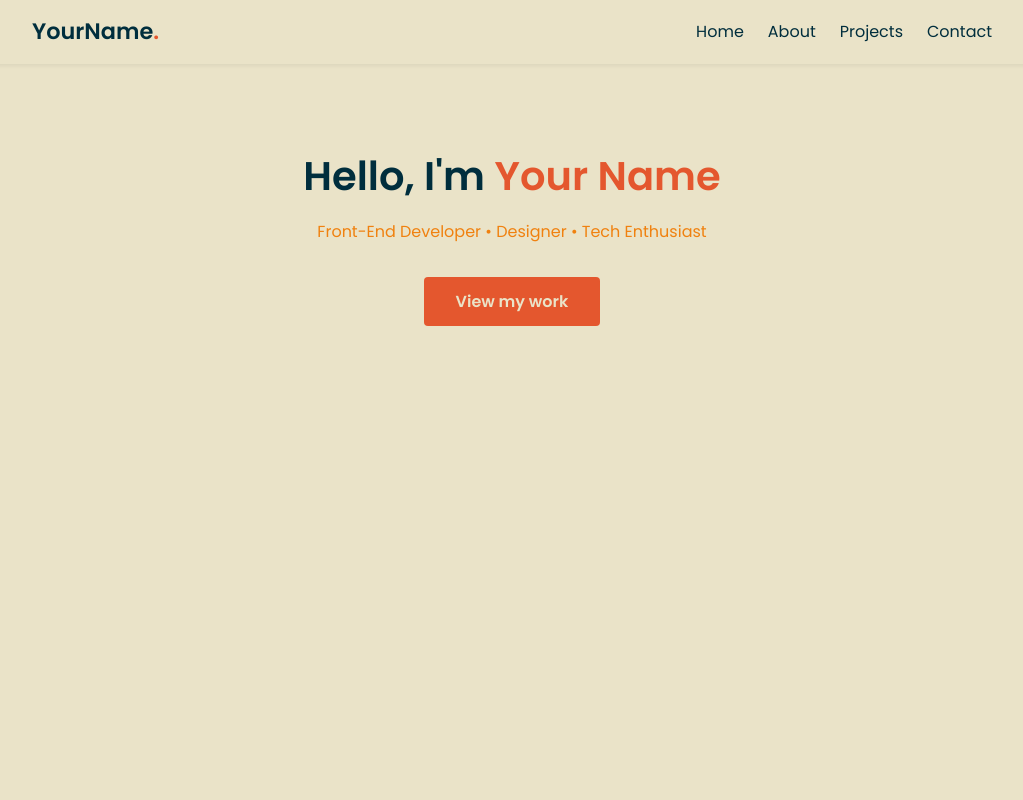
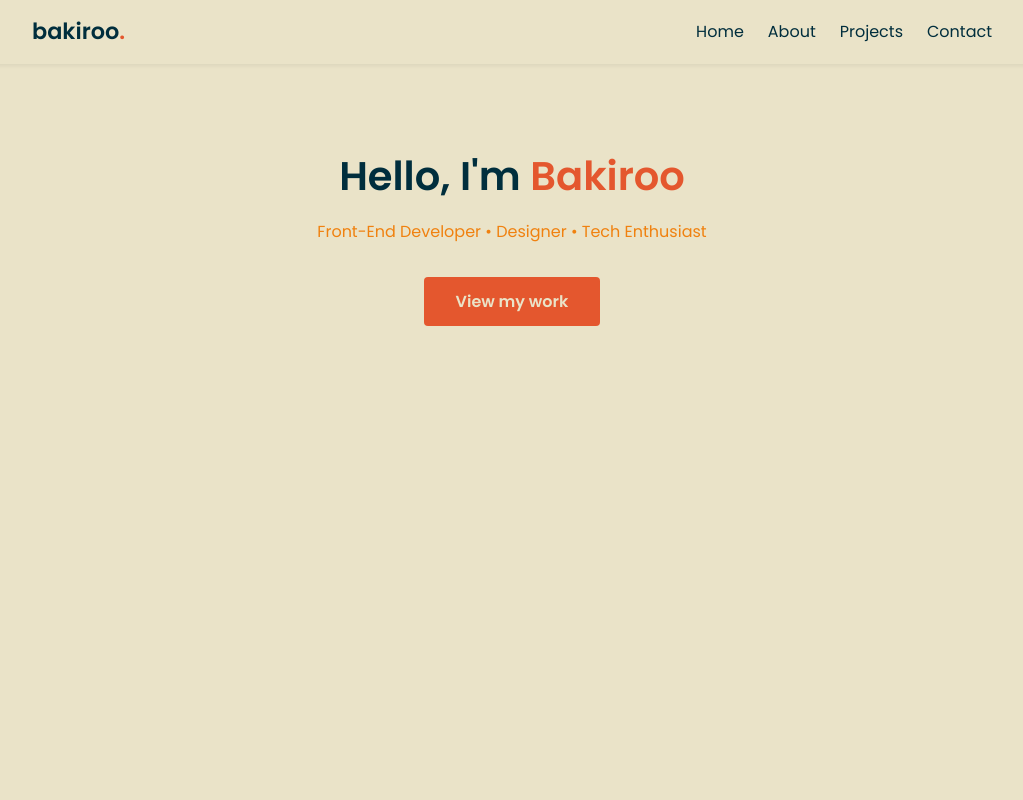
Before and after one commit to bakiroo/portfolio, a plain HTML site: page index.html in a window 1280 px wide. Shown: the top 800 px of the page, without its empty margins (128-1151 px from the left). Drawn offline with Linux system fonts and the light colour scheme; files that its build step writes are made by us from their sources; files whose address does not match are found by name.

Commit message:
Update index.html

```diff
--- a/index.html
+++ b/index.html
@@ -16,7 +16,7 @@
   <!-- ========= HEADER / NAV ========== -->
   <header id="header">
     <div class="container nav__container">
-      <a href="#" class="logo">YourName<span>.</span></a>
+      <a href="#" class="logo">bakiroo<span>.</span></a>
 
       <nav id="nav">
         <ul>
@@ -34,7 +34,7 @@
   <!-- ========= HERO ========= -->
   <section id="hero" class="section hero">
     <div class="container hero__container">
-      <h1>Hello, I'm <span>Your Name</span></h1>
+      <h1>Hello, I'm <span>Bakiroo</span></h1>
       <p class="subtitle">Front-End Developer • Designer • Tech Enthusiast</p>
       <a href="#projects" class="btn primary">View my work</a>
     </div>
```
